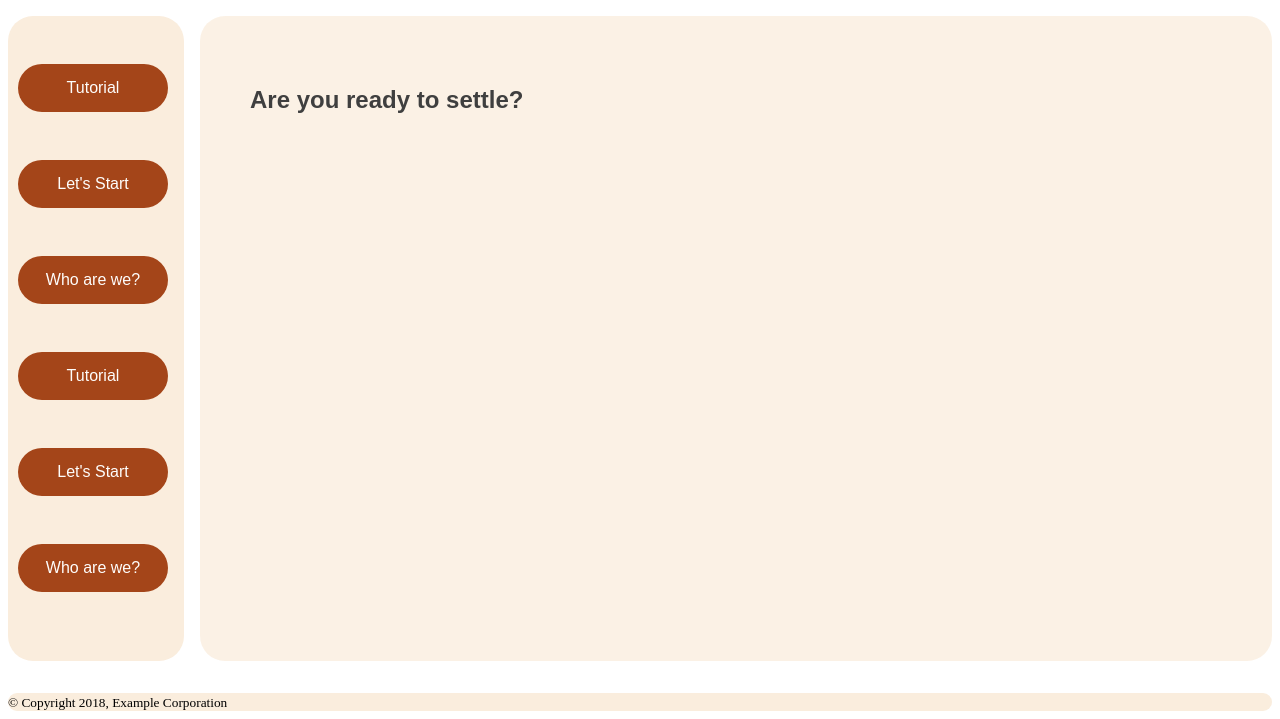
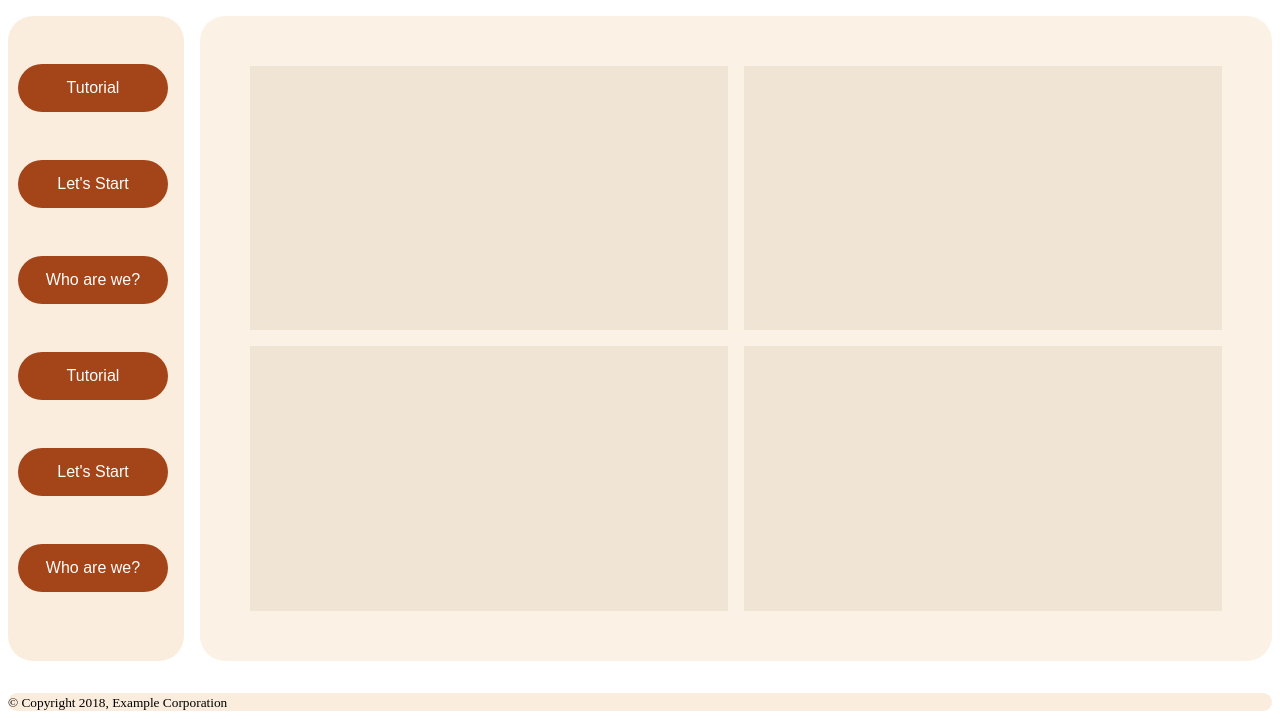
Before and after one commit to Florianbracke/Mille-Victoria, a plain HTML site: page index.html in a window 1280 px wide. Shown: the part 98-817 px from the top of the page. Drawn offline with Linux system fonts and the light colour scheme.

Commit message:
add grid into .mainblock

```diff
--- a/index.html
+++ b/index.html
@@ -4,7 +4,7 @@
 
     <meta charset="UTF-8" />
     <meta name="viewport" content="width=device-width, initial-scale=1.0" />
-    <title>Main</title>
+    <title>main</title>
     <link rel="stylesheet" href="main.css">
     <style>
     </style>
@@ -30,7 +30,10 @@
 
 
    <div class= mainblock>
-    <h2>Are you ready to settle?</h1>
+      <div class="one"><p></p></div>
+      <div class="two"> <p></p></div>
+      <div class="three"> <p></p></div>
+      <div class="four"> <p></p></div>
    </div>
   <footer class="copyright"> <small>&copy; Copyright 2018, Example Corporation</small> </footer>
 
--- a/main.css
+++ b/main.css
@@ -58,9 +58,34 @@ button{
   border: 2px black;
   border-radius: 25px;
   opacity: 0.75;
+
+    display: grid;
+    grid-template-rows: 1fr  1fr;
+    grid-template-columns: 1fr 1fr;
+    grid-gap: 16px;
 }
 footer {
   border-radius: 25px;
   grid-column-start: span 3;
   background-color: rgb(250, 237, 221);
 }
+
+.one {
+  background-color: rgb(235, 219, 199);
+
+}
+
+.two {
+  background-color: rgb(235, 219, 199);
+
+}
+
+.three {
+  background-color: rgb(235, 219, 199);
+
+}
+
+.four {
+  background-color: rgb(235, 219, 199);
+
+}
```
